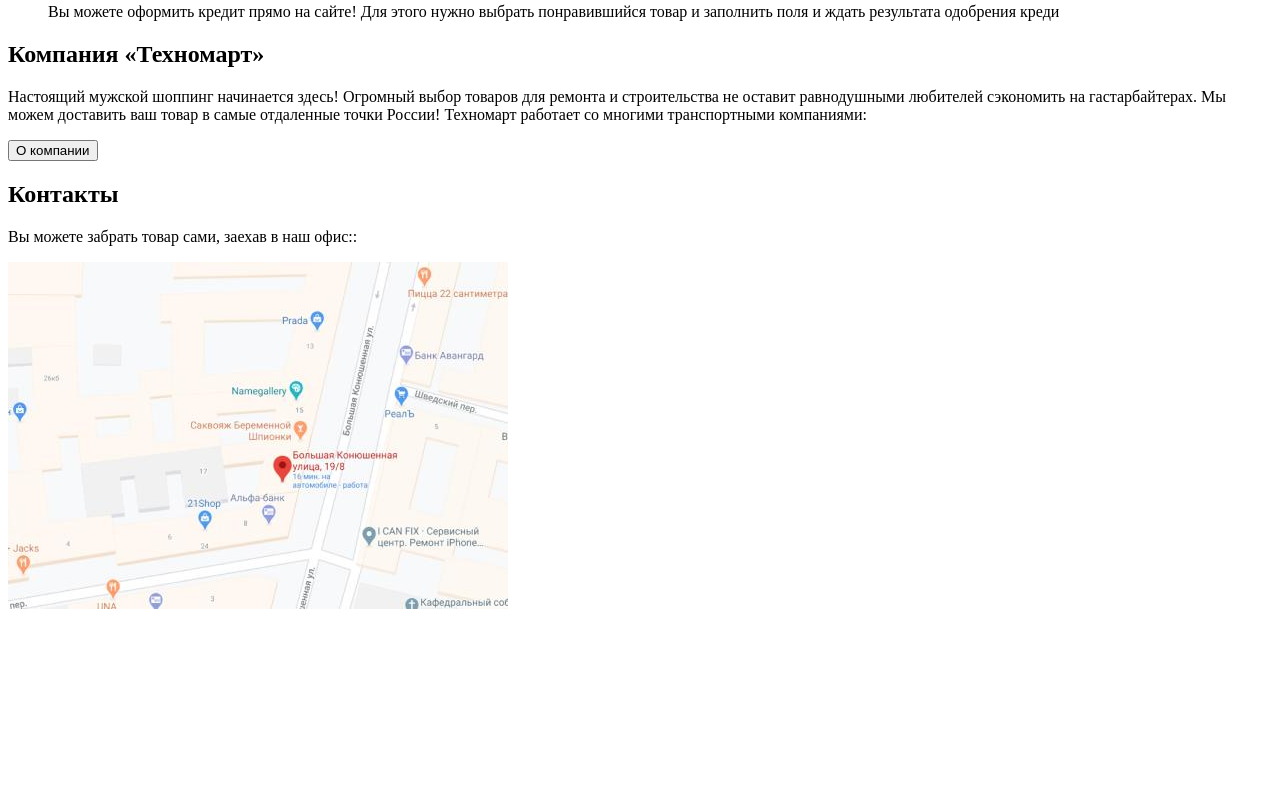
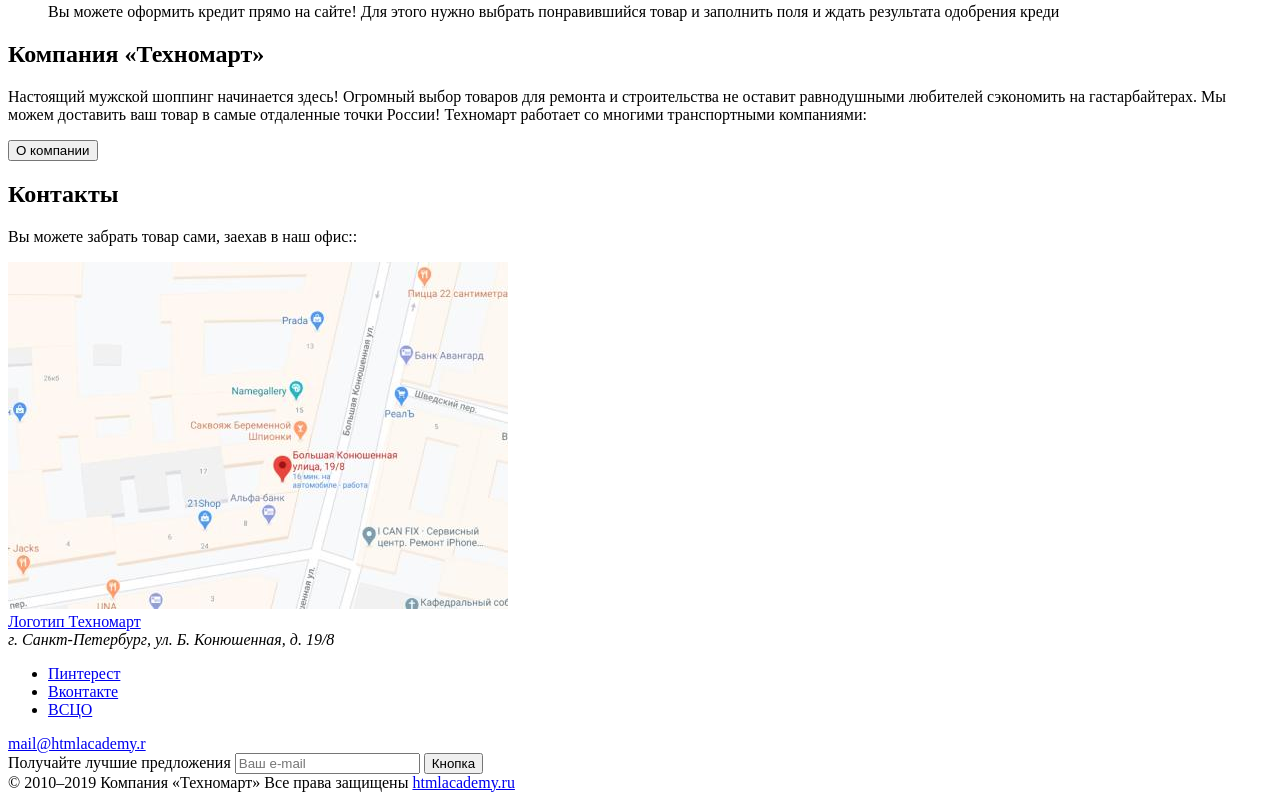
Before and after one commit to Ev-gen-ux/tekhnomart, a plain HTML site: page index.html in a window 1280 px wide. Shown: the part 3994-4794 px from the top of the page. Before the commit the page ends 4615 px from the top, so only its background shows below. Drawn offline with Linux system fonts and the light colour scheme.

Commit message:
Добавляет футер

```diff
--- a/index.html
+++ b/index.html
@@ -337,6 +337,37 @@
             </div>
         </section>
     </main>
+    <footer class="page-footer">
+        <a class="page-header-logo" href="#">Логотип Техномарт</a>
+        <address class="contacts-adress">г. Санкт-Петербург, ул. Б. Конюшенная, д. 19/8</address>
+        <ul class="footer-social-list">
+            <li class="footer-social-item">
+                <a class="button-social telegram" href="https://t.me/htmlacademy">
+                    <span class="visually-hidden">Пинтерест</span>
+                </a>
+            </li>
+            <li class="footer-social-item">
+                <a class="button-social youtube" href="https://www.youtube.com/user/htmlacademyru">
+                    <span class="visually-hidden">Вконтакте</span>
+                </a>
+            </li>
+            <li class="footer-social-item">
+                <a class="button-social twitter" href=" https://twitter.com/htmlacademy_ru">
+                    <span class="visually-hidden">ВСЦО</span>
+                </a>
+            </li>
+        </ul>
+        <a class="email" href="#">mail@htmlacademy.r</a>
+        <form class="appointment-form" action="https://echo.htmlacademy.ru" method="post">
+            <label class="appointment-form-label visually-hidden" for="appointment-email">Получайте лучшие
+                предложения</label>
+            <input class="subscription-input" type="text" id="appointment-email" name="appointment-email" required=""
+                placeholder="Ваш e-mail">
+            <button class="subscription-input-button" type="submit">Кнопка</button>
+        </form>
+        <span class="copyright">© 2010–2019 Компания «Техномарт» Все права защищены</span>
+        <a class="htmlacademy" href="#">htmlacademy.ru</a>
+    </footer>
 </body>
 
 </html>
```
